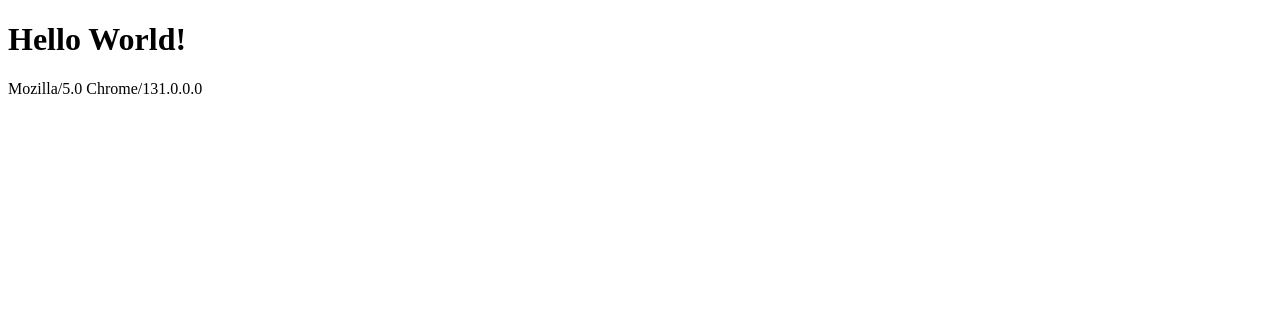
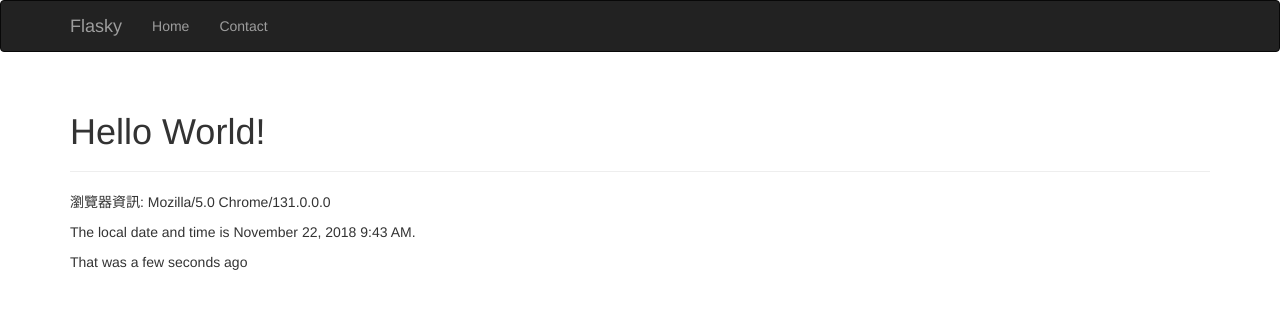
Before and after one commit to AAQ6291/flasky, a Flask app: page / in a window 1280 px wide. Shown: the top 309 px of the page. Run offline with Flask 2, Linux system fonts and the light colour scheme; some libraries are stand-ins or nearby versions.

Commit message:
20181127

```diff
--- a/hello.py
+++ b/hello.py
@@ -1,17 +1,19 @@
 from flask import Flask, request, render_template
 from flask import make_response  # 回傳一個回應物件
-from flask import abort          # 處理錯誤狀態
-from flask_script import Manager  # 提供外不指令
+
 
 # Flash_boostrap 包含所有Bootstrap檔案 & 基礎結構模板
 from flask_bootstrap import Bootstrap
+# Flask_moment 解析、驗證、操作、格式化日期
 from flask_moment import Moment
+# 時間
+from datetime import datetime
 
 app = Flask(__name__)
-manager = Manager(app)
-moment = Moment(app)
+
 # app 利用 Jinja2 的模板繼承並擴充此套件
 bootstrap = Bootstrap(app)
+moment = Moment(app)
 
 
 @app.errorhandler(404)
@@ -29,14 +31,13 @@ def index():
     # 瀏覽器資訊
     user_agent = request.headers.get('User-Agent')
 
+    # 傳送時間 current_time
+    current_time = datetime.utcnow()
+
     # 使用轉譯模板, 附帶參數傳送
-    return render_template('index.html', user_agent=user_agent)
+    return render_template('index.html', user_agent=user_agent, current_time=current_time)
 
 
 @app.route('/user/<name>')     # 動態路由
 def user(name):
     return render_template('user.html', name=name)
-
-
-if __name__ == '__main__':
-    manager.run()
--- a/templates/base.html
+++ b/templates/base.html
@@ -1,6 +1,8 @@
 <!-- 基礎模板 建立 -->
 <!-- 繼承flask_bootstrap中的bootstrap/base.html基礎模板 -->
-{% extends bootstrap/base.html %}
+{% extends "bootstrap/base.html" %}
+
+{% block title %} Flasky {% endblock %}
 
 <!-- <head>標籤中的內容 -->
 {% block head %}
@@ -9,14 +11,11 @@
     Flask中有一個static路由，預設的路徑就是static/目錄下，呼叫就是通過url_for()函式。
 -->
 {{ super() }}
-<link rel="shortcut icon" href="{{ url_for('static', filename = 'favicon.ico') }}" type="image/x-icon">
-<link rel="icon" href="{{ url_for('static', filename = 'favicon.ico') }}" type="image/x-icon">
+<link rel="shortcut icon" href="{{ url_for('static', filename='favicon.ico') }}" type="image/x-icon">
+<link rel="icon" href="{{ url_for('static', filename='favicon.ico') }}" type="image/x-icon">
 {% endblock %}
 
-
-{% block title %} Flasky {% endblock %}
 {% block navbar %}
-
 <div class="navbar navbar-inverse" role="navigation">
     <div class="container">
         <div class="navbar-header">
@@ -31,7 +30,7 @@
         <div class="navbar-collapse collapse">
             <ul class="nav navbar-nav">
                 <li> <a href="/">Home</a></li>
-                <li> <a href="#">Contacts</a></li>
+                <li> <a href="#">Contact</a></li>
             </ul>
         </div>
     </div>
@@ -41,12 +40,14 @@
 {% block content %}
 <!-- page_content就是我們自定義的塊標籤，我們在其他頁面中就可以使用了。 -->
 <div class="container">
-    {% block page_content%}{% endblock %}
+    {% block page_content %}{% endblock %}
 </div>
 {% endblock %}
 
-{% block script %}
+<!-- 匯入Moment.js  -->
+{% block scripts %}
 {{ super() }}
-<!-- 匯入 Moment.js -->
 {{ moment.include_moment() }}
+<!-- 地區語言 設定為繁體中文 -->
+{{ moment.locale('zh-tw') }}
 {% endblock %}
--- a/templates/index.html
+++ b/templates/index.html
@@ -1,15 +1,14 @@
-<!DOCTYPE html>
-<html>
+{% extends "base.html" %}
 
-<head>
-    <meta charset="utf-8" />
-    <title>Page Title</title>
-    <meta name="viewport" content="width=device-width, initial-scale=1">
-</head>
+{% block title %} Flasky {% endblock %}
 
-<body>
+{% block page_content %}
+<div class="page-header">
     <h1>Hello World! </h1>
-    <p> {{user_agent}} </p>
-</body>
-
-</html>
+</div>
+<p> 瀏覽器資訊: {{user_agent}} </p>
+<!-- format('LLL')格式: 2018年11月27日 12:27 -->
+<p> The local date and time is {{ moment(current_time).format('LLL') }}. </p>
+<!-- fromNow() : 轉譯相對時間, 並隨時間推移而自動更新, refresh=True 會持續更新 -->
+<p> That was {{ moment(current_time).fromNow(refresh=True) }}</p>
+{% endblock %}
```
